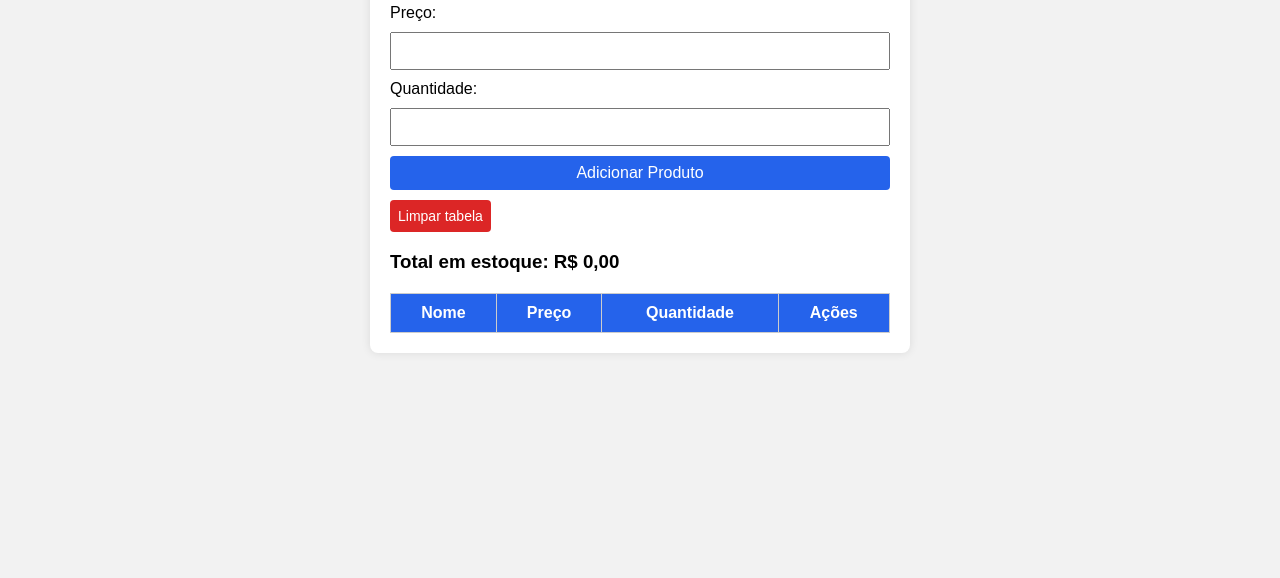
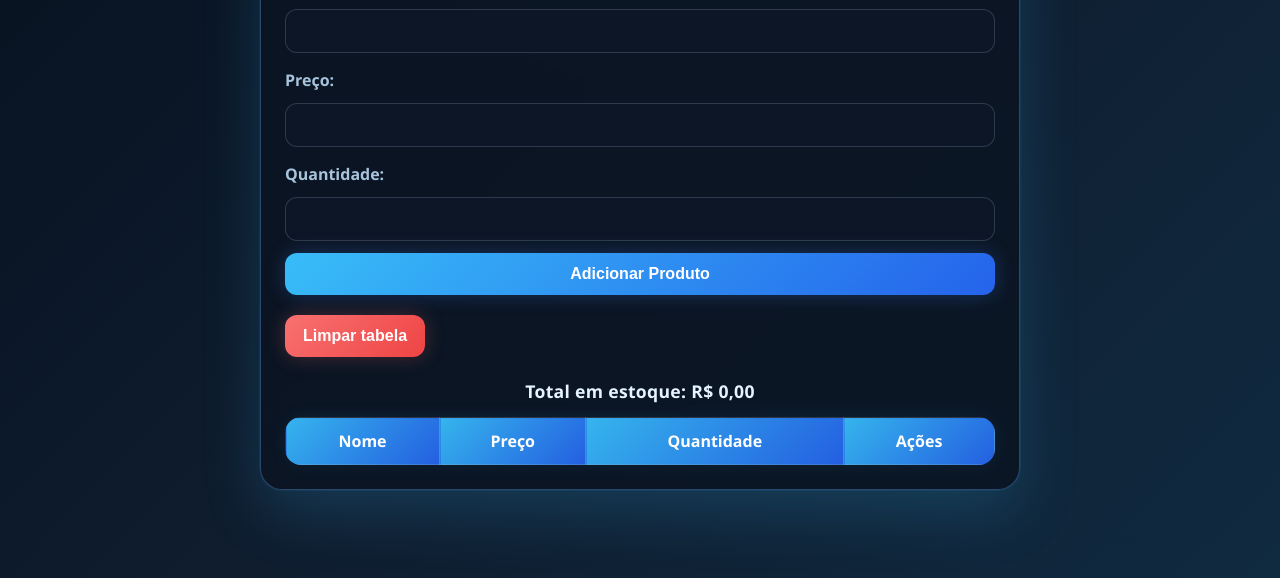
Before and after one commit to gustavo2dev/3DS_LUIZ_IAVORSKI_2026, a plain HTML site: page BACK_FASE_04/CADASTRO_PRODUTOS_V3/FRONTEND/index.html in a window 1280 px wide. Shown: the part 222-800 px from the top of the page. Drawn offline with Linux system fonts and the light colour scheme; no server answers.

Commit message:
style p1

```diff
--- a/BACK_FASE_04/CADASTRO_PRODUTOS_V3/FRONTEND/style.css
+++ b/BACK_FASE_04/CADASTRO_PRODUTOS_V3/FRONTEND/style.css
@@ -1,75 +1,181 @@
-/* deixa o fundo da página cinza claro e a fonte mais limpa */
-body{
-    font-family: Arial, sans-serif;
-    background-color: #f2f2f2;
+:root {
+  --bg-1: #07111f;
+  --bg-2: #0f1d2f;
+  --bg-3: #102a40;
+  --card: rgba(12, 20, 34, 0.82);
+  --card-border: rgba(96, 165, 250, 0.35);
+  --primary: #38bdf8;
+  --primary-dark: #2563eb;
+  --success: #34d399;
+  --danger: #f87171;
+  --danger-dark: #ef4444;
+  --text: #e5f4ff;
+  --muted: #a7c4dd;
+  --line: rgba(148, 163, 184, 0.25);
+  --shadow: rgba(56, 189, 248, 0.18);
 }
 
-/* cria uma caixa centralizada para o formulário e a tabela */
-.container{
-    max-width: 500px;
-    background: white;
-    padding: 20px;
-    margin: 50px auto;
-    border-radius: 8px;
-    box-shadow: 0px 0px 10px rgba(0,0,0,0.1);
+* {
+  box-sizing: border-box;
 }
 
-/* centraliza o título e muda a cor do texto */
-h1{
-    text-align: center;
-    color: #333;
+body {
+  margin: 0;
+  min-height: 100vh;
+  font-family: "Segoe UI", Tahoma, Geneva, Verdana, sans-serif;
+  background:
+    radial-gradient(circle at top, rgba(56, 189, 248, 0.22), transparent 30%),
+    linear-gradient(135deg, var(--bg-1), var(--bg-2) 50%, var(--bg-3));
+  color: var(--text);
+  display: flex;
+  align-items: center;
+  justify-content: center;
+  padding: 24px;
 }
 
-/* organiza os campos do formulário em coluna com espaço entre eles */
-form{
+.container {
+  width: min(100%, 760px);
+  background: var(--card);
+  backdrop-filter: blur(8px);
+  border: 1px solid var(--card-border);
+  padding: 30px 24px 24px;
+  margin: 0 auto;
+  border-radius: 22px;
+  box-shadow:
+    0 0 0 1px rgba(56, 189, 248, 0.08),
+    0 22px 60px var(--shadow);
+}
+
+h1 {
+  margin: 0 0 22px;
+  text-align: center;
+  color: var(--text);
+  font-size: clamp(1.8rem, 3vw, 2.4rem);
+  letter-spacing: 1px;
+  text-shadow: 0 0 18px rgba(56, 189, 248, 0.28);
+}
+
+form {
   display: flex;
   flex-direction: column;
-    gap: 10px;
+  gap: 12px;
 }
 
-/* define o espaçamento e o tamanho da fonte dos inputs e botões */
-input, button{
-    padding: 8px;
-    font-size: 16px;
+label {
+  font-weight: 600;
+  color: var(--muted);
+  margin-top: 4px;
 }
 
-/* deixa os botões azuis, com texto branco e cursor em forma de mão */
-button{
-    background-color: #2563eb;
-    color: white;
+input,
+button {
+  font-size: 16px;
+  border-radius: 12px;
+  transition: all 0.2s ease;
+}
+
+input {
+  width: 100%;
+  padding: 12px 14px;
+  border: 1px solid var(--line);
+  background: rgba(15, 23, 42, 0.75);
+  color: var(--text);
+  outline: none;
+}
+
+input:focus {
+  border-color: var(--primary);
+  box-shadow: 0 0 0 3px rgba(56, 189, 248, 0.18);
+  background: rgba(15, 23, 42, 0.92);
+}
+
+button {
   border: none;
   cursor: pointer;
-    border-radius: 4px;
+  font-weight: 700;
+  padding: 12px 18px;
+  color: white;
+  background: linear-gradient(135deg, var(--primary), var(--primary-dark));
+  box-shadow: 0 0 20px rgba(59, 130, 246, 0.28);
 }
 
-/* estiliza o botão de limpar a tabela com uma cor vermelha */
-#limpar-tabela{
-    margin-top: 10px;
-    background-color: #dc2626;
-    color: white;
-    border: none;
-    padding: 8px;
-    font-size: 14px;
-    cursor: pointer;
-    border-radius: 4px;
+button:hover {
+  transform: translateY(-1px);
+  filter: brightness(1.08);
 }
 
-/* faz a tabela ocupar a largura total e remove o espaço entre as bordas */
-table{
+button:active {
+  transform: translateY(0);
+}
+
+#limpar-tabela {
+  margin-top: 20px;
+  background: linear-gradient(135deg, var(--danger), var(--danger-dark));
+  box-shadow: 0 0 20px rgba(248, 113, 113, 0.25);
+}
+
+#total-estoque {
+  margin: 22px 0 12px;
+  color: var(--text);
+  font-size: 1.1rem;
+  text-align: center;
+  letter-spacing: 0.3px;
+}
+
+table {
   width: 100%;
   border-collapse: collapse;
-    margin-top: 20px;
+  margin-top: 14px;
+  overflow: hidden;
+  border-radius: 16px;
+  box-shadow: 0 0 20px rgba(56, 189, 248, 0.08);
 }
 
-/* adiciona borda, espaço interno e centraliza o conteúdo das células */
-th,td {
-    border: 1px solid #ccc;
-    padding: 10px;
+th,
+td {
+  border: 1px solid var(--line);
+  padding: 12px 10px;
   text-align: center;
 }
 
-/* deixa o cabeçalho da tabela azul com texto branco */
 th {
-    background-color: #2563eb;
+  background: linear-gradient(
+    135deg,
+    rgba(56, 189, 248, 0.95),
+    rgba(37, 99, 235, 0.95)
+  );
   color: white;
+  font-weight: 700;
 }
+
+tbody tr {
+  background: rgba(15, 23, 42, 0.45);
+}
+
+tbody tr:nth-child(even) {
+  background: rgba(20, 32, 50, 0.8);
+}
+
+tbody tr:hover {
+  background: rgba(30, 41, 59, 0.9);
+}
+
+@media (max-width: 640px) {
+  body {
+    padding: 16px;
+  }
+
+  .container {
+    padding: 22px 14px;
+  }
+
+  h1 {
+    font-size: 1.7rem;
+  }
+
+  th,
+  td {
+    padding: 10px 8px;
+    font-size: 0.95rem;
+  }
+}
```
Also changed, not shown: BACK_FASE_04/CADASTRO_PRODUTOS_V3/BACKEND/server.js (+0 -8 lines). Lines whose indentation alone changed are shown as unchanged.
